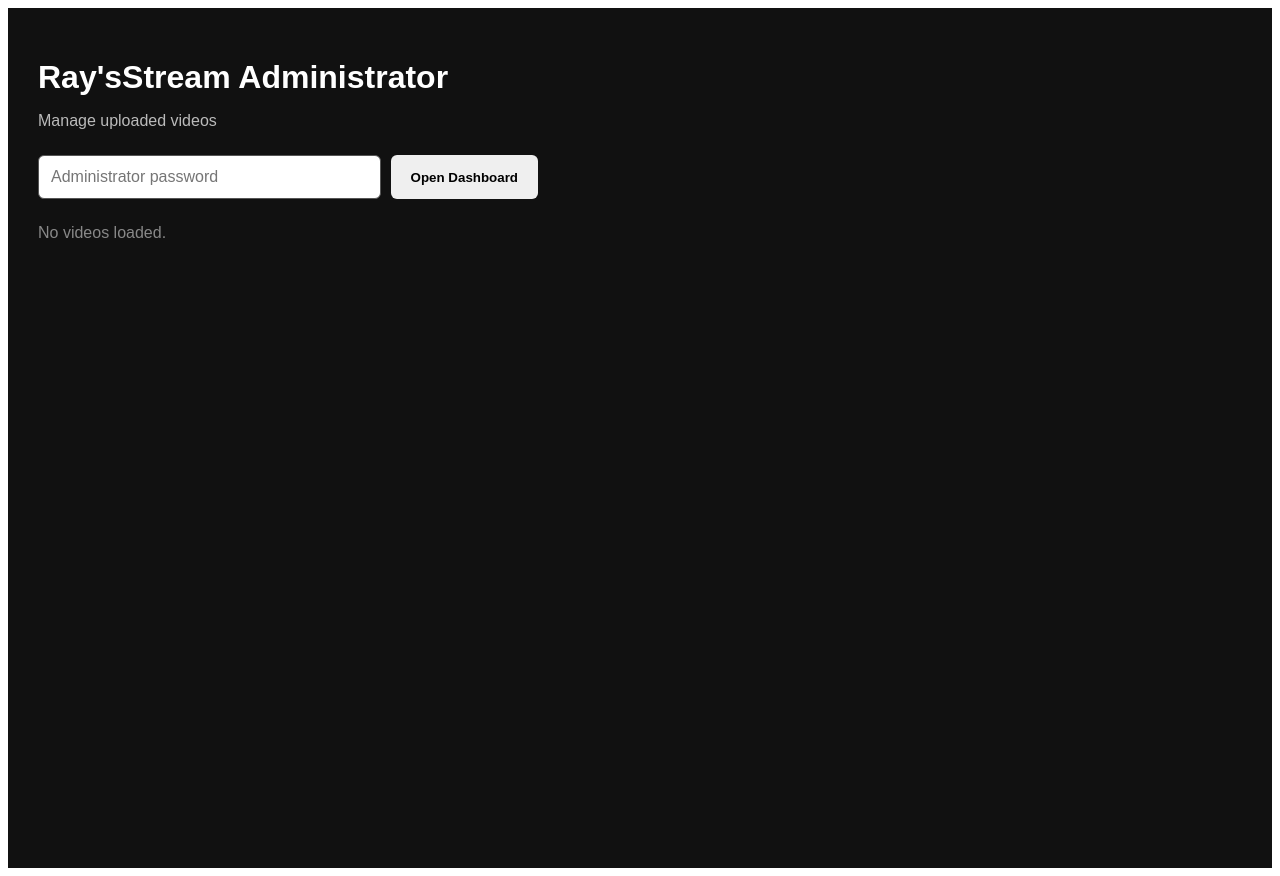
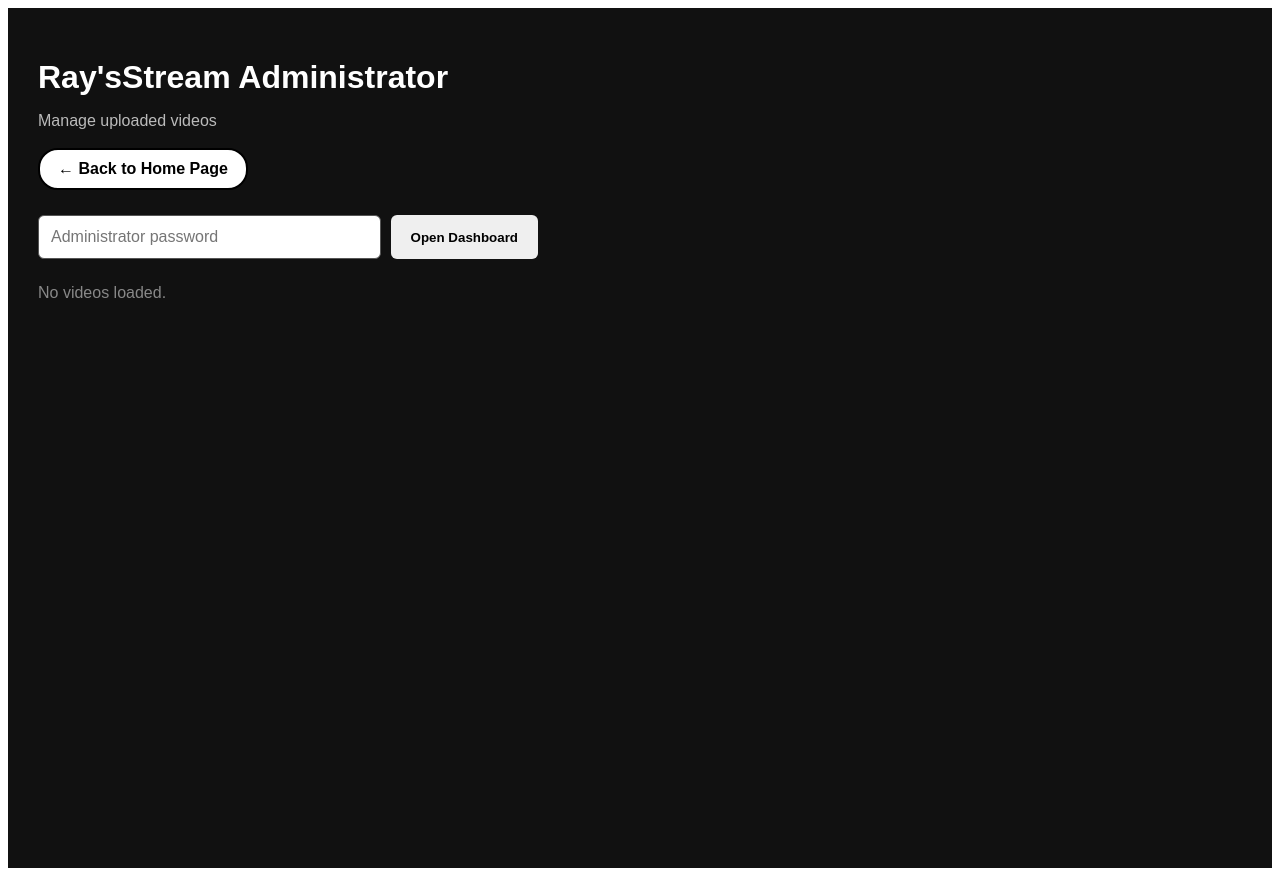
Before and after one commit to greentreerecord-hue/raysstream-clean, a Next.js app: page /admin in a window 1280 px wide. Built offline with nearby package versions, Linux system fonts and the light colour scheme.

Commit message:
Add admin back to home button

```diff
--- a/app/admin/page.tsx
+++ b/app/admin/page.tsx
@@ -1,6 +1,6 @@
 "use client";
 
-import { useEffect, useState } from "react";
+import { useState } from "react";
 
 type Video = {
   url: string;
@@ -53,7 +53,9 @@ export default function AdminPage() {
       `Delete ${video.pathname}? This cannot be undone.`
     );
 
-    if (!confirmed) return;
+    if (!confirmed) {
+      return;
+    }
 
     try {
       setMessage("Deleting video...");
@@ -96,18 +98,46 @@ export default function AdminPage() {
         fontFamily: "Arial, sans-serif",
       }}
     >
-      <h1 style={{ fontSize: "32px", marginBottom: "8px" }}>
+      <h1
+        style={{
+          fontSize: "32px",
+          marginBottom: "8px",
+        }}
+      >
         Ray&apos;sStream Administrator
       </h1>
 
-      <p style={{ color: "#bbb", marginBottom: "25px" }}>
+      <p
+        style={{
+          color: "#bbb",
+          marginBottom: "18px",
+        }}
+      >
         Manage uploaded videos
       </p>
+
+      <a
+        href="/"
+        style={{
+          display: "inline-block",
+          marginBottom: "25px",
+          padding: "10px 18px",
+          background: "#ffffff",
+          color: "#000000",
+          textDecoration: "none",
+          border: "2px solid black",
+          borderRadius: "20px",
+          fontWeight: "bold",
+        }}
+      >
+        ← Back to Home Page
+      </a>
 
       <div
         style={{
           maxWidth: "500px",
           display: "flex",
+          flexWrap: "wrap",
           gap: "10px",
           marginBottom: "25px",
         }}
@@ -116,9 +146,16 @@ export default function AdminPage() {
           type="password"
           placeholder="Administrator password"
           value={password}
-          onChange={(e) => setPassword(e.target.value)}
+          onChange={(event) =>
+            setPassword(event.target.value)
+          }
+          onKeyDown={(event) => {
+            if (event.key === "Enter") {
+              loadVideos();
+            }
+          }}
           style={{
-            flex: 1,
+            flex: "1 1 260px",
             padding: "12px",
             borderRadius: "6px",
             border: "1px solid #555",
@@ -135,6 +172,7 @@ export default function AdminPage() {
             borderRadius: "6px",
             cursor: "pointer",
             fontWeight: "bold",
+            opacity: loading ? 0.6 : 1,
           }}
         >
           {loading ? "Loading..." : "Open Dashboard"}
@@ -142,7 +180,12 @@ export default function AdminPage() {
       </div>
 
       {message && (
-        <p style={{ marginBottom: "20px", color: "#ffd166" }}>
+        <p
+          style={{
+            marginBottom: "20px",
+            color: "#ffd166",
+          }}
+        >
           {message}
         </p>
       )}
@@ -212,7 +255,9 @@ export default function AdminPage() {
       )}
 
       {!loading && videos.length === 0 && !message && (
-        <p style={{ color: "#888" }}>No videos loaded.</p>
+        <p style={{ color: "#888" }}>
+          No videos loaded.
+        </p>
       )}
     </main>
   );
```
